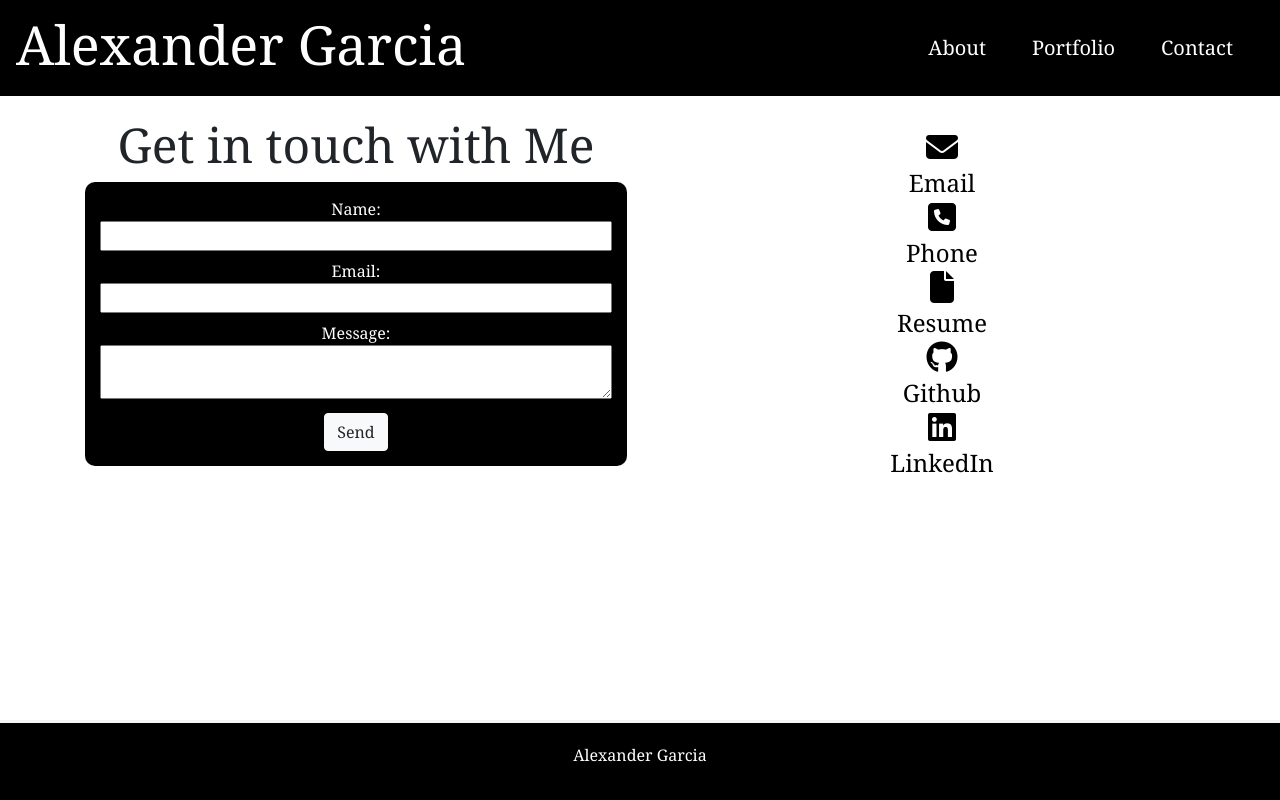
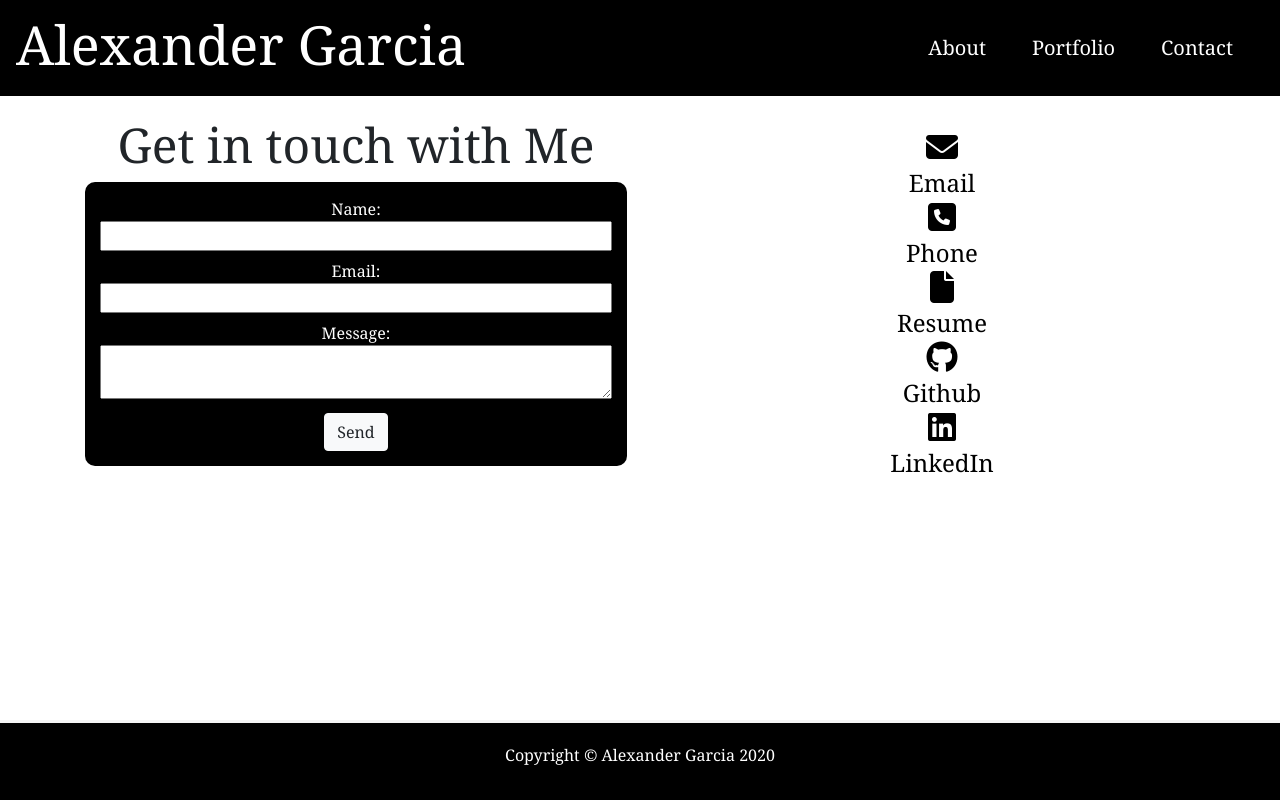
Before and after one commit to AlexPR704/reactportfolio, a React (Create React App) app: page /contact in a window 1280 px wide. Built offline with nearby package versions, Linux system fonts and the light colour scheme; the HTML template or start-up script is replaced by a standard one.

Commit message:
Changes to the footer for a more professional look.

```diff
--- a/src/components/Footer/index.js
+++ b/src/components/Footer/index.js
@@ -26,7 +26,7 @@ width: '100%',
         <div>
             <div style={phantom} />
             <div style={style}>
-                { children } Alexander Garcia
+                { children } Copyright © Alexander Garcia 2020
             </div>
         </div>
     )
```
